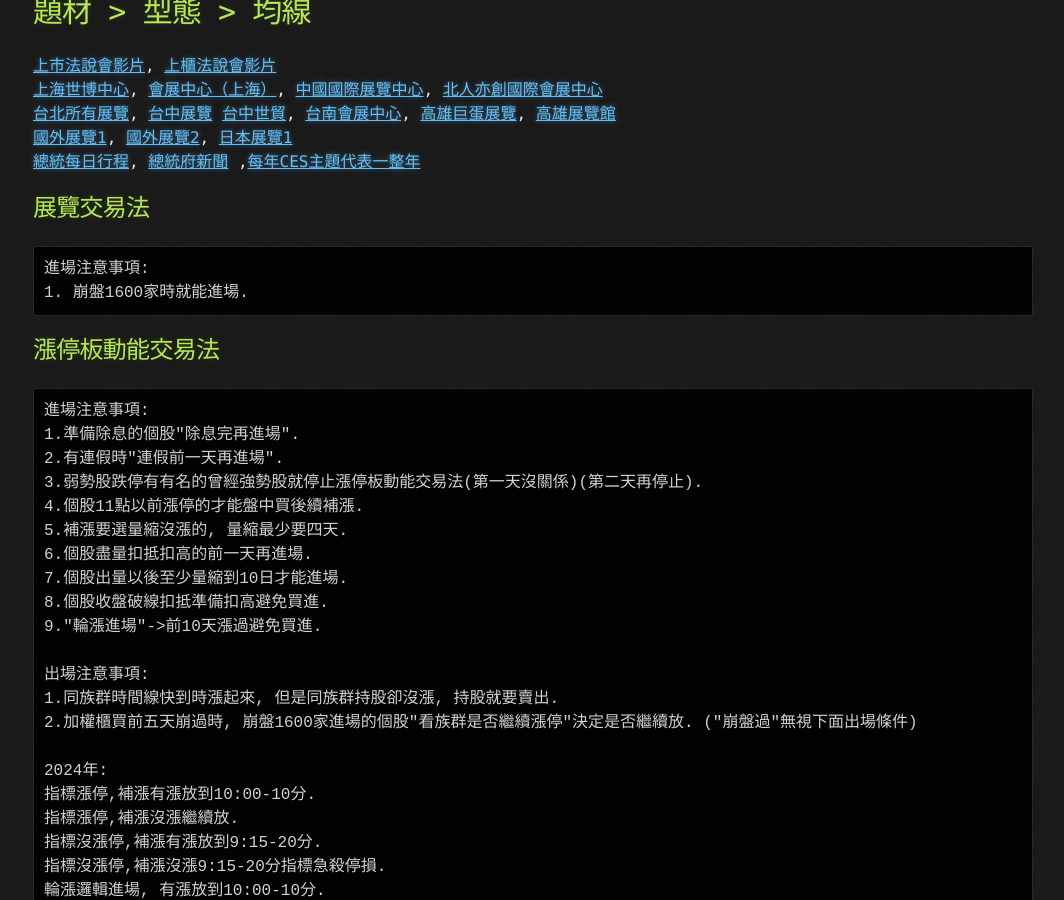
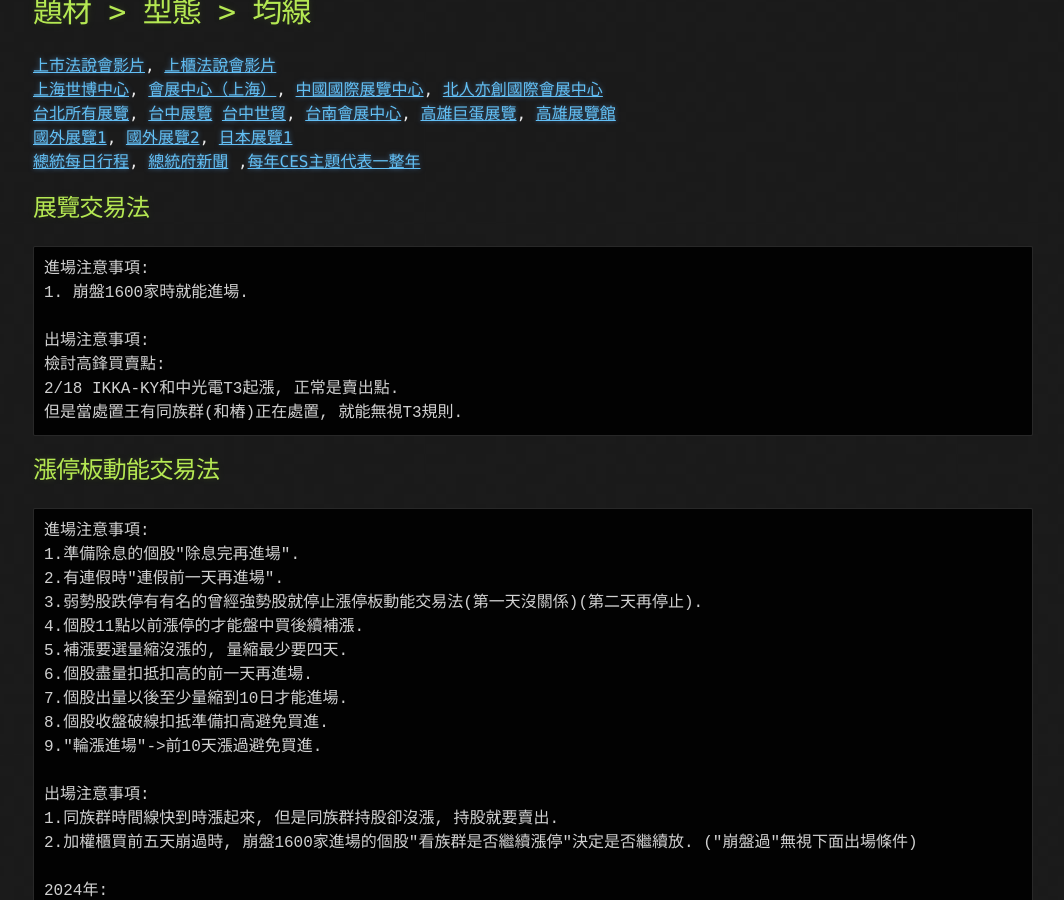
Before and after one commit to lepg5487/Stock_God, a Jekyll site: the page built from experience.md, in a window 1280 px wide and 900 px high, scrolled down 309 px. Shown: the whole window, without its empty margins (107-1171 px from the left). Built offline with Jekyll 4.4.1, drawn with Linux system fonts in a browser that asks for light colours; our own code applies the rules of GitHub Pages for plain Markdown files.

Commit message:
Update experience.md

````diff
--- a/experience.md
+++ b/experience.md
@@ -17,6 +17,11 @@ layout: testlayouts
 ```
 進場注意事項:
 1. 崩盤1600家時就能進場.
+
+出場注意事項:
+檢討高鋒買賣點:
+2/18 IKKA-KY和中光電T3起漲, 正常是賣出點.
+但是當處置王有同族群(和樁)正在處置, 就能無視T3規則.
 ```
 ## 漲停板動能交易法
 ```
````
